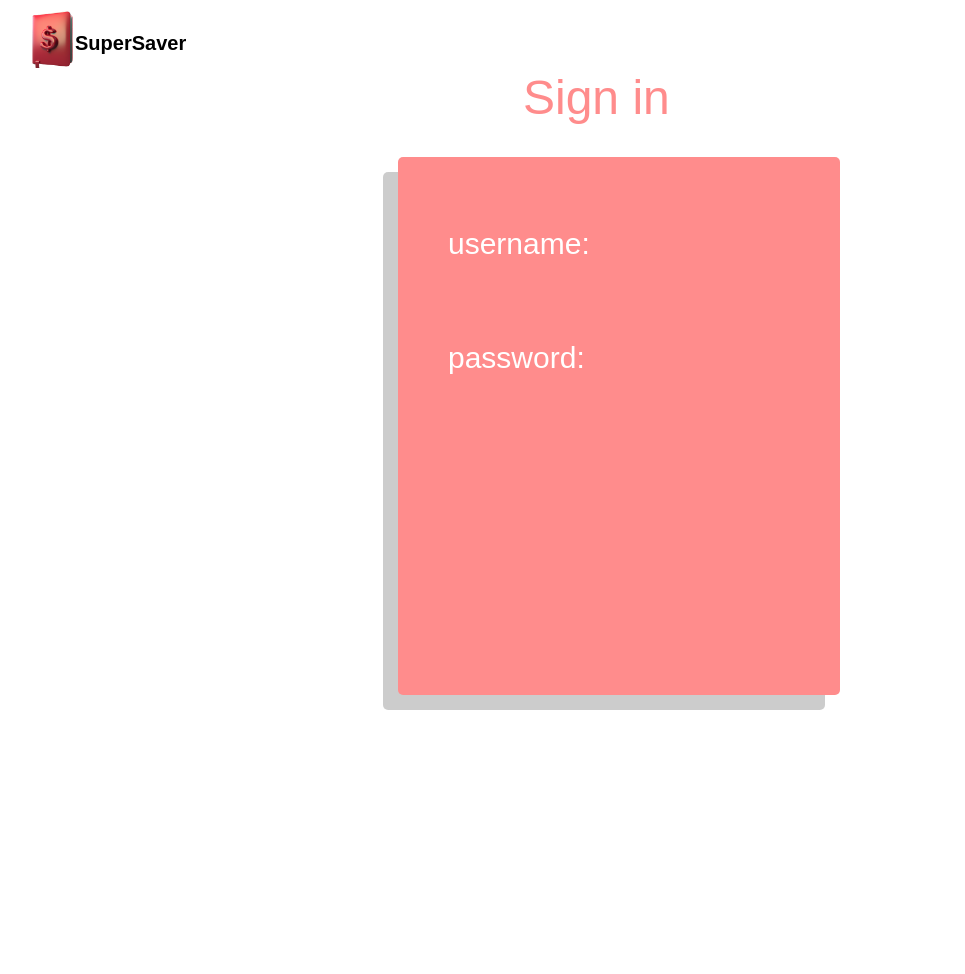
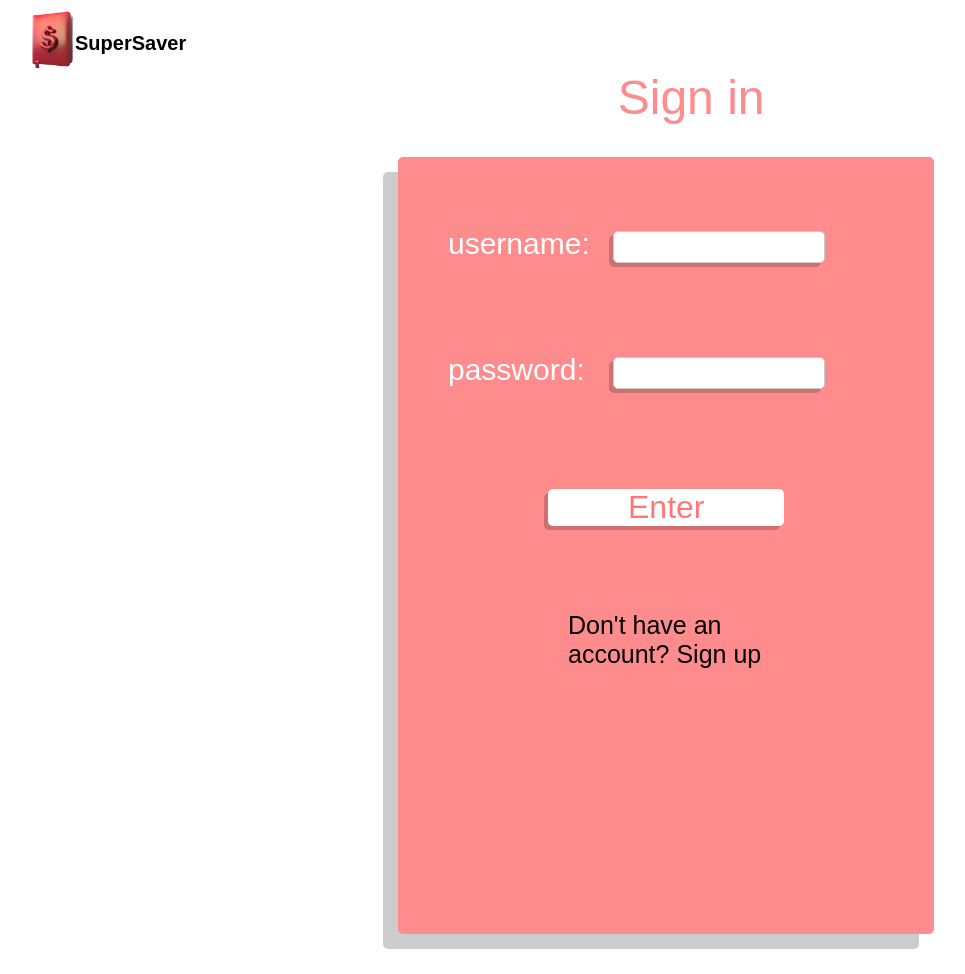
Before and after one commit to SU-CS-321-Fall-2023/SavingsJournal2.0, a Flask app: page /signIn/ in a window 1280 px wide. Shown: the top 974 px of the page, without its empty margins (20-985 px from the left). Before the commit the page ends 710 px from the top, so only its background shows below. Run offline with Flask 3, Linux system fonts and the light colour scheme.

Commit message:
styled sign in page

```diff
--- a/supersaverSignIn/app.py
+++ b/supersaverSignIn/app.py
@@ -14,6 +14,22 @@
 def signUp():
     return render_template('signUp.html')
 
+@app.route('/spending_habits/')
+def spending_habits():
+    return render_template('spending_habits.html')
+
+@app.route('/total_savings/')
+def total_savings():
+    return render_template('total_savings.html')
+
+@app.route('/savings_journal/')
+def savings_journal():
+    return render_template('savings_journal.html')
+
+@app.route('/index2/')
+def index2():
+    return render_template('index2.html')
+
 
 if __name__ == '__main__':
     app.run(debug=True)
--- a/supersaverSignIn/static/styles.css
+++ b/supersaverSignIn/static/styles.css
@@ -218,3 +218,74 @@
     color: white;
     font-weight: 100;
 }
+#textbox1{
+    width: 200px;
+    height: 20px;
+    padding: 5px;
+    border: 1px solid #ccc;
+    border-radius: 5px;
+    box-shadow: -4px /*5px*/ 4px rgba(0, 0, 0, 0.2);
+    font-size: 16px;
+    color: #333;
+    position: relative;
+    top: -210px;
+    right: -65px;
+  }
+
+  #textbox1:focus {
+    outline: none;
+    border-color: blue;
+    box-shadow: 0 0 5px blue;
+  }
+  #textbox2{
+    width: 200px;
+    height: 20px;
+    padding: 5px;
+    border: 1px solid #ccc;
+    border-radius: 5px;
+    box-shadow: -4px /*5px*/ 4px rgba(0, 0, 0, 0.2);
+    font-size: 16px;
+    color: #333;
+    position: relative;
+    right: -65px;
+    top: -160px;
+  }
+  #textbox2:focus{
+    outline: none;
+    border-color: blue;
+    box-shadow: 0 0 5px blue;
+  }
+  .password{
+    position: relative;
+    top:-50px;
+  }
+  .enterBtn{
+    background-color: white;
+    box-shadow: -4px/* 5px*/ 4px rgba(0, 0, 0, 0.2);
+    padding: 0px 80px;  /* Adjust this to your desired size */
+    border: none;
+    text-decoration: none;
+    color: inherit;
+    transition: all 0.3s;
+    display: inline-block; /* This will help the anchor tag respect padding and other block-level properties */
+    border-radius: 5px;
+    font-size: 1em;
+    position: relative;  /* This allows manual positioning */
+    top: -110px;
+}
+.enterBtn:hover {
+    background-color: #fcebeb;
+    box-shadow: 3px 3px 10px rgba(0, 0, 0, 0.2);
+}
+.enter-btn{
+    position: relative;  /* This allows manual positioning */
+    font-size: 2em;
+    text-decoration: none;
+    color: #ff7878;
+}
+.signUptxt{
+    font-size: 25px;
+    font-weight:100px;
+    position: relative;
+    bottom: 50px;
+}
--- a/supersaverSignIn/templates/signIn.html
+++ b/supersaverSignIn/templates/signIn.html
@@ -17,8 +17,15 @@
         <!--<p>Join now and get 50% off <br> and the deal of a lifetime <br>right before your eyes</p-->
         <div class = "signInBg">
             <p class = "usernameSignIn">username: </p>
+            <input type="text" name="usernameText" id="textbox1">
+        <div class = "password">
             <p class = "passwordSignIn">password: </p>
-        <!--<a href="{{ url_for('signUp') }}" class="red-btn">Start Now</a-->
+            <input type="text" name="passwordText" id="textbox2">
+        </div>
+        <div class = "enterBtn">
+            <a href="{{ url_for('index2') }}" class="enter-btn">Enter</a>
+        </div>
+        <p class ="signUptxt">Don't have an<br>account? Sign up</p>
     </div>
 
     </div>
```
Also changed, not shown: supersaverSignIn/templates/index2.html (added, +59 -0 lines), supersaverSignIn/templates/savings_journal.html (added, +8 -0 lines), supersaverSignIn/templates/spending_habits.html (added), supersaverSignIn/templates/total_savings.html (added).
